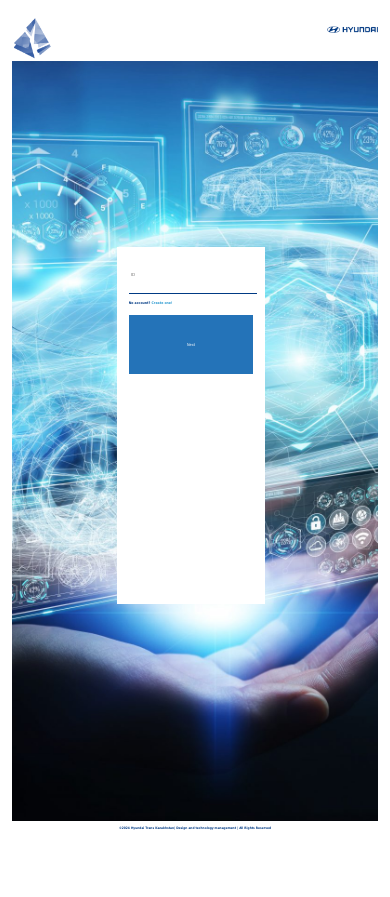
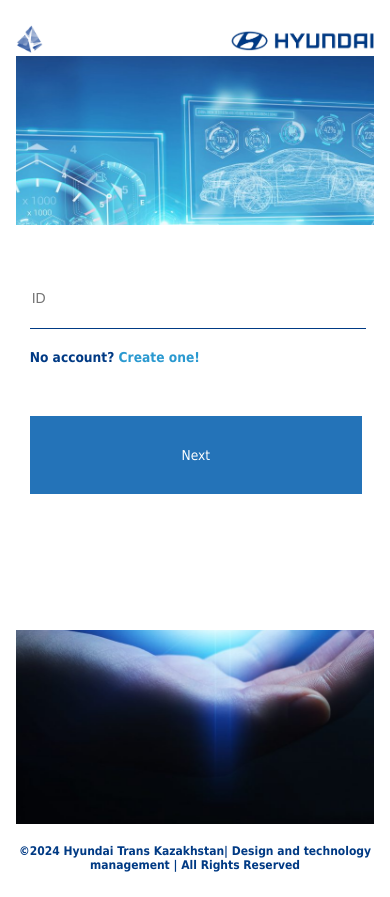
Before and after one commit to ialexeyev/x91, a Flask app: template templates/index.html in a window 390 px wide. Before the commit the page ends 830 px from the top, so only its background shows below. Run offline with Flask 3, Linux system fonts and the light colour scheme; the template is opened without the code that fills it, so the values that code supplies are empty.

Commit message:
5. Adaptive CSS

```diff
--- a/app.py
+++ b/app.py
@@ -16,6 +16,7 @@ def local_headers():
   return jsonify(headers)
 
 
-
 if (__name__ == '__main__'):
   app.run(host='0.0.0.0', debug=True)
+
+# Last assembly: 3h20min
--- /dev/null
+++ b/static/stylesheet/login.css
@@ -0,0 +1,257 @@
+/* SIGN IN page general styles */
+
+#mainWall {
+  width: 100%;
+  height: 90vh;
+  position: relative;
+  margin-top: 0.6vw;
+  height: 91vh;
+}
+#mainWallImg {
+  width: 100%;
+  height: 100%;
+  object-fit: cover;
+}
+
+.SignInForms {
+  background: white;
+  position: absolute;
+}
+
+#idFormBlock {
+  transform: rotateX(90deg);
+  transition: 1.5s;
+}
+
+.SignInHeaders {
+  text-align: center;
+}
+
+.InputForms {
+  width: 100%;
+}
+
+.UserInput {
+  margin: 0;
+  width: 100%;
+  border: none;
+  outline: none;
+  color: #003a84;
+}
+
+#createLink {
+  text-decoration: none;
+  color: #2a99d0;
+}
+
+.LoginButtons {
+  width: 100%;
+  border: none;
+  color: white;
+  background: rgb(36,115,184);
+  font-family: Tahoma, sans-serif;
+}
+
+.LoginButtons:hover, .LoginButtons:focus {
+  cursor: pointer;
+  background: linear-gradient(to bottom, #245fa3, #19437f);
+}
+
+.LoginButtons:active {
+  cursor: pointer;
+  background: linear-gradient(to bottom, #19437f, #cb1a1a)
+}
+
+
+/* Dimensions styles */
+/* DESKTOPS (1824px) */
+@media screen and (max-width: 1824px) {
+  .SignInForms {
+    width: 33vw;
+    height: 42vh;
+    margin: 25vh 27vw;
+    padding: 0vh 3vw 0vh 3vw;
+  }
+  .SignInHeaders {
+    font-size: 1.4vw;
+    margin-top: 5%;
+  }
+  .InputForms {
+    height: 65%;
+    margin-top: 4.2vh;
+  }
+  .UserInput {
+    height: 4vh;
+    font-size: 1.1vw;
+    border-bottom: 0.1vw solid #003a84;
+  }
+  .UserHelp {
+    font-size: 0.9vw;
+    margin-top: 2vw;
+  }
+  .LoginButtons {
+    margin-top: 3.5vh;
+    height: 7vh;
+    font-size: 1vw;
+  }
+}
+
+/* LAPTOPS (1224px) */
+@media screen and (max-width: 1224px) {
+  .SignInForms {
+    width: 38vw;
+    height: 46vh;
+    margin: 22vh 22.5vw;
+    padding: 0vh 4vw 0vh 4vw;
+  }
+  .SignInHeaders {
+    font-size: 1.5vw;
+    margin-top: 6%;
+  }
+  .InputForms {
+    height: 68%;
+    margin-top: 4.5vh;
+  }
+  .UserInput {
+    height: 4.8vh;
+    font-size: 1.3vw;
+    border-bottom: 0.1vw solid #003a84;
+  }
+  .UserHelp {
+    font-size: 1.2vw;
+    margin-top: 2.2vw;
+  }
+  .LoginButtons {
+    margin-top: 3.8vh;
+    height: 8.2vh;
+    font-size: 1.2vw;
+  }
+}
+
+/* NET LAPTOPS (1024px) */
+@media screen and (max-width: 1024px) {
+  .SignInForms {
+    width: 41vw;
+    height: 47vh;
+    margin: 21vh 19vw;
+    padding: 0vh 4.5vw 0vh 4.5vw;
+  }
+  .SignInHeaders {
+    font-size: 1.9vw;
+    margin-top: 6%;
+  }
+  .InputForms {
+    height: 72%;
+    margin-top: 5vh;
+  }
+  .UserInput {
+    height: 5.2vh;
+    font-size: 1.6vw;
+    border-bottom: 0.1vw solid #003a84;
+  }
+  .UserHelp {
+    font-size: 1.5vw;
+    margin-top: 2.5vw;
+  }
+  .LoginButtons {
+    margin-top: 4.2vh;
+    height: 8.3vh;
+    font-size: 1.5vw;
+  }
+}
+
+/* PADS (768px) */
+@media screen and (max-width: 768px) {
+  .SignInForms {
+    width: 56vw;
+    height: 48vh;
+    margin: 20vh 12vw;
+    padding: 0vh 3.5vw 0vh 3.5vw;
+  }
+  .SignInHeaders {
+    font-size: 3.2vw;
+    margin-top: 8%;
+  }
+  .InputForms {
+    height: 78%;
+    margin-top: 5vh;
+  }
+  .UserInput {
+    height: 5.5vh;
+    font-size: 2.5vw;
+    border-bottom: 0.2vw solid #003a84;
+  }
+  .UserHelp {
+    font-size: 2.3vw;
+    margin-top: 3vw;
+  }
+  .LoginButtons {
+    margin-top: 5vh;
+    height: 9.2vh;
+    font-size: 2.3vw;
+  }
+}
+
+/* SMARTPHONES (480px) */
+@media screen and (max-width: 480px) {
+  .SignInForms {
+    width: 93%;
+    height: 48vh;
+    margin: 20vh 0vw;
+    padding: 0vh 3.5vw 0vh 3.5vw;
+  }
+  .SignInHeaders {
+    font-size: 4.3vw;
+    margin-top: 6%;
+  }
+  .InputForms {
+    height: 80%;
+    margin-top: 5vh;
+  }
+  .UserInput {
+    height: 7vh;
+    font-size: 3.6vw;
+    border-bottom: 0.3vw solid #003a84;
+  }
+  .UserHelp {
+    font-size: 3.5vw;
+    margin-top: 5vw;
+  }
+  .LoginButtons {
+    margin-top: 4.5vh;
+    height: 9.2vh;
+    font-size: 3.5vw;
+  }
+}
+
+/* MOBILE (360px) */
+@media screen and (max-width: 360px) {
+  .SignInForms {
+    width: 93%;
+    height: 52vh;
+    margin: 19vh 0vw;
+    padding: 0vh 3.5vw 0vh 3.5vw;
+  }
+  .SignInHeaders {
+    font-size: 4.8vw;
+    margin-top: 6%;
+  }
+  .InputForms {
+    height: 82%;
+    margin-top: 5.2vh;
+  }
+  .UserInput {
+    height: 7.5vh;
+    font-size: 4vw;
+    border-bottom: 0.3vw solid #003a84;
+  }
+  .UserHelp {
+    font-size: 3.9vw;
+    margin-top: 5.4vw;
+  }
+  .LoginButtons {
+    margin-top: 4.9vh;
+    height: 9.4vh;
+    font-size: 3.9vw;
+  }
+}
--- a/static/stylesheet/main.css
+++ b/static/stylesheet/main.css
@@ -1,7 +1,8 @@
 /* CMAP application general styles */
 
+/* 1. General styles */
+
 body {
-  margin: 2vh 3vw 2vh 3vw;
   color: #003a84;
   font-family: Tahoma, sans-serif;
   opacity: 0;
@@ -15,15 +16,12 @@ body {
   font-weight: 100;
 }
 
-/* Header styles */
 header {
   width: 100%;
-  height: 5vh;
   position: relative;
 }
 
 #appLogo {
-  width: 8.3vw;
   height: 100%;
   float: left;
 }
@@ -34,15 +32,11 @@ header {
 
 #appLogoText {
   margin: 0;
-  padding-top: 0.2vw;
   float: right;
-  font-size: 1.7vw;
 }
 
 #companyLogo {
-  width: 14%;
   float: right;
-  margin-top: 0.3vw;
 }
 
 #companyLogoImg {
@@ -50,90 +44,154 @@ header {
   height: 100%;
 }
 
-/* Footer styles */
 footer {
   text-align: center;
-  font-size: 1vw;
 }
 
 
-/* Sign in page styles */
-#mainWall {
-  width: 100%;
-  height: 90vh;
-  margin-top: 0.6vw;
-  position: relative;
+/* 2. Dimension styles */
+
+/* DESKTOPS (1824px) */
+@media screen and (max-width: 1824px) {
+  body {
+    margin: 2vh 3vw 2vh 3vw;
   }
-#mainWallImg {
-  width: 100%;
-  height: 100%;
-  object-fit: cover;
+  header {
+    height: 2.4vw;
+  }
+  #appLogo {
+    width: 7.8vw;
+  }
+  #appLogoText {
+    font-size: 1.7vw;
+    padding-top: 0.25vw;
+  }
+  #companyLogo {
+    margin-top: 0.3vw;
+    width: 14%;
+  }
+  footer {
+    font-size: 1vw;
+  }
 }
 
-.SignInForms {
-  width: 34%;
-  height: 47%;
-  background: white;
-  position: absolute;
-  margin: 22vh 27vw;
-  padding: 0vh 3vw 0vh 3vw;
+/* LAPTOPS (1224px) */
+@media screen and (max-width: 1224px) {
+  body {
+    margin: 2.5vh 3.5vw 2.5vh 3.5vw;
+  }
+  header {
+    height: 2.8vw;
+  }
+  #appLogo {
+    width: 9.2vw;
+  }
+  #appLogoText {
+    font-size: 2vw;
+    padding-top: 0.25vw;
+  }
+  #companyLogo {
+    margin-top: 0.4vw;
+    width: 16%;
+  }
+  footer {
+    font-size: 1.1vw;
+  }
 }
 
-#idFormBlock {
-  transform: rotateX(90deg);
-  transition: 1.5s;
+/* NET LAPTOPS (1024px) */
+@media screen and (max-width: 1024px) {
+  body {
+    margin: 2.8vh 3.9vw 2.8vh 3.9vw;
+  }
+  header {
+    height: 3.3vw;
+  }
+  #appLogo {
+    width: 10vw;
+  }
+  #appLogoText {
+    font-size: 2.2vw;
+    padding-top: 0.4vw;
+  }
+  #companyLogo {
+    margin-top: 0.4vw;
+    width: 20%;
+  }
+  footer {
+    font-size: 1.7vw;
+  }
 }
 
-.SignInHeaders {
-  text-align: center;
-  font-size: 1.4vw;
-  margin-top: 5%;
+/* PADS (768px) */
+@media screen and (max-width: 768px) {
+  body {
+    margin: 3vh  4.2vw 3vh 4.2vw;
+  }
+  header {
+    height: 4.9vw;
+  }
+  #appLogo {
+    width: 15vw;
+  }
+  #appLogoText {
+    font-size: 3.2vw;
+    padding-top: 0.5vw;
+  }
+  #companyLogo {
+    margin-top: 0.8vw;
+    width: 28%;
+  }
+  footer {
+    font-size: 2.2vw;
+    margin: 0;
+  }
 }
 
-.InputForms {
-  width: 100%;
-  height: 65%;
-  margin-top: 2.5vw;
+/* SMARTPHONES (480px) */
+@media screen and (max-width: 480px) {
+  body {
+    margin: 3vh  4.2vw 3vh 4.2vw;
+  }
+  header {
+    height: 7.2vw;
+  }
+  #appLogo {
+    width: 21vw;
+  }
+  #appLogoText {
+    font-size: 4.5vw;
+    padding-top: 0.8vw;
+  }
+  #companyLogo {
+    margin-top: 1.1vw;
+    width: 40%;
+  }
+  footer {
+    font-size: 3.7vw;
+  }
 }
 
-.UserInput {
-  margin: 0;
-  width: 100%;
-  border: none;
-  height: 4vh;
-  font-size: 1.1vw;
-  border-bottom: 0.1vw solid #003a84;
-  outline: none;
-  color: #003a84;
+/* MOBILE (360px) */
+@media screen and (max-width: 360px) {
+  body {
+    margin: 2.5vh  3.8vw 2.5vh 3.8vw;
   }
-
-.UserHelp {
-  font-size: 0.9vw;
-  margin-top: 2vw;
+  header {
+    height: 8.3vw;
   }
-
-#createLink {
-  text-decoration: none;
-  color: #2a99d0;
+  #appLogo {
+    width: 25vw;
   }
-
-.LoginButtons {
-  margin-top: 1.5vw;
-  width: 100%;
-  height: 7vh;
-  border: none;
-  color: white;
-  background: rgb(36,115,184);
-  font-size: 1vw;
-  font-family: Tahoma, sans-serif;
+  #appLogoText {
+    font-size: 5.4vw;
+    padding-top: 0.9vw;
   }
-
-.LoginButtons:hover, .LoginButtons:focus {
-  cursor: pointer;
-  background: linear-gradient(to bottom, #245fa3, #19437f);
+  #companyLogo {
+    margin-top: 1.2vw;
+    width: 44%;
   }
-
-.LoginButtons:active {
-  cursor: pointer;
-  background: linear-gradient(to bottom, #19437f, #cb1a1a)
+  footer {
+    font-size: 4.1vw;
   }
+}
--- a/templates/index.html
+++ b/templates/index.html
@@ -2,8 +2,10 @@
 <html lang = "en-US">
   <head>
     <meta charset = "utf-8">
+    <meta name = "viewport" content = "width=device-width, initial-scale=1">
     <title>CMAP: main page</title>
     <link rel = "stylesheet" href = "../static/stylesheet/main.css"></link>
+    <link rel = "stylesheet" href = "../static/stylesheet/login.css"></link>
     <link rel = "icon" href = "../static/ico/logo.ico"></link>
   </head>
   <body>
```
Also changed, not shown: static/annexes/screen-main-sizes.txt (added, +7 -0 lines). Lines whose indentation alone changed are shown as unchanged.
